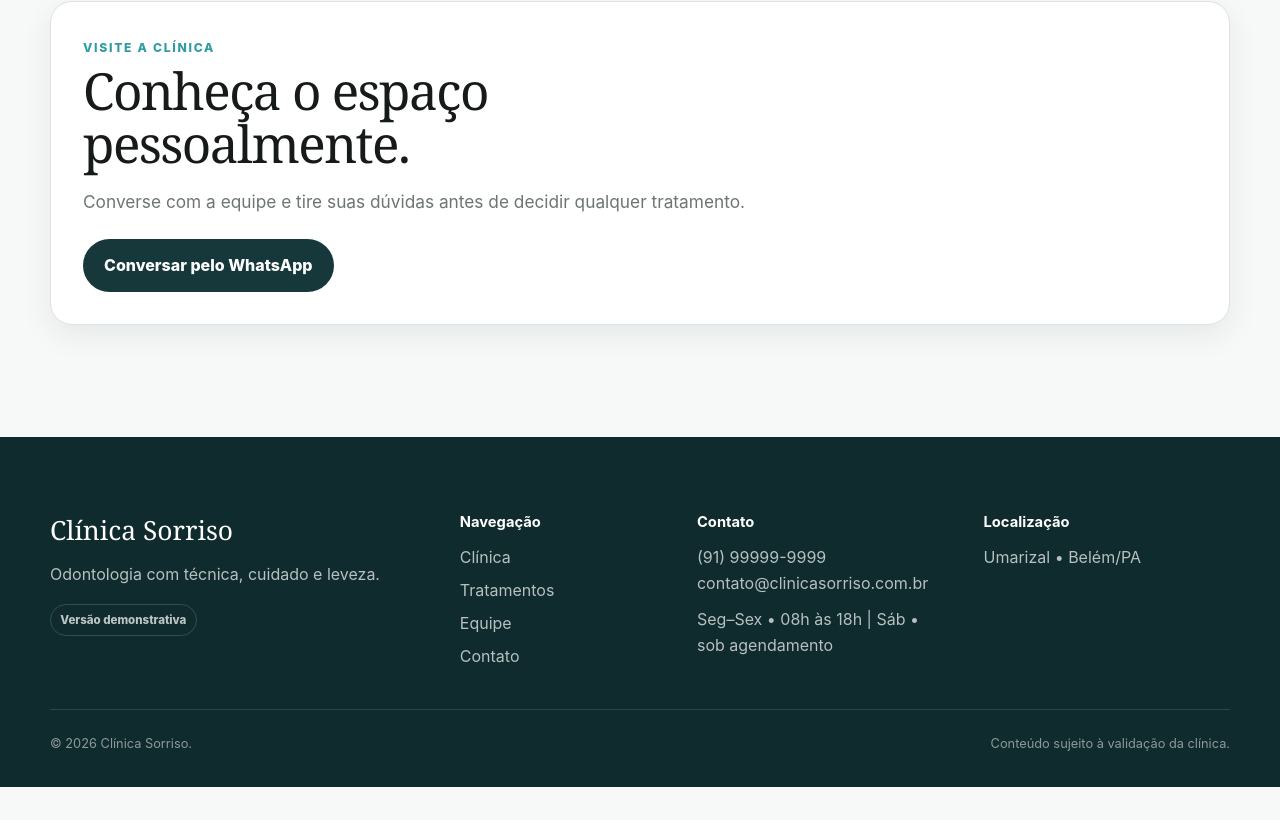
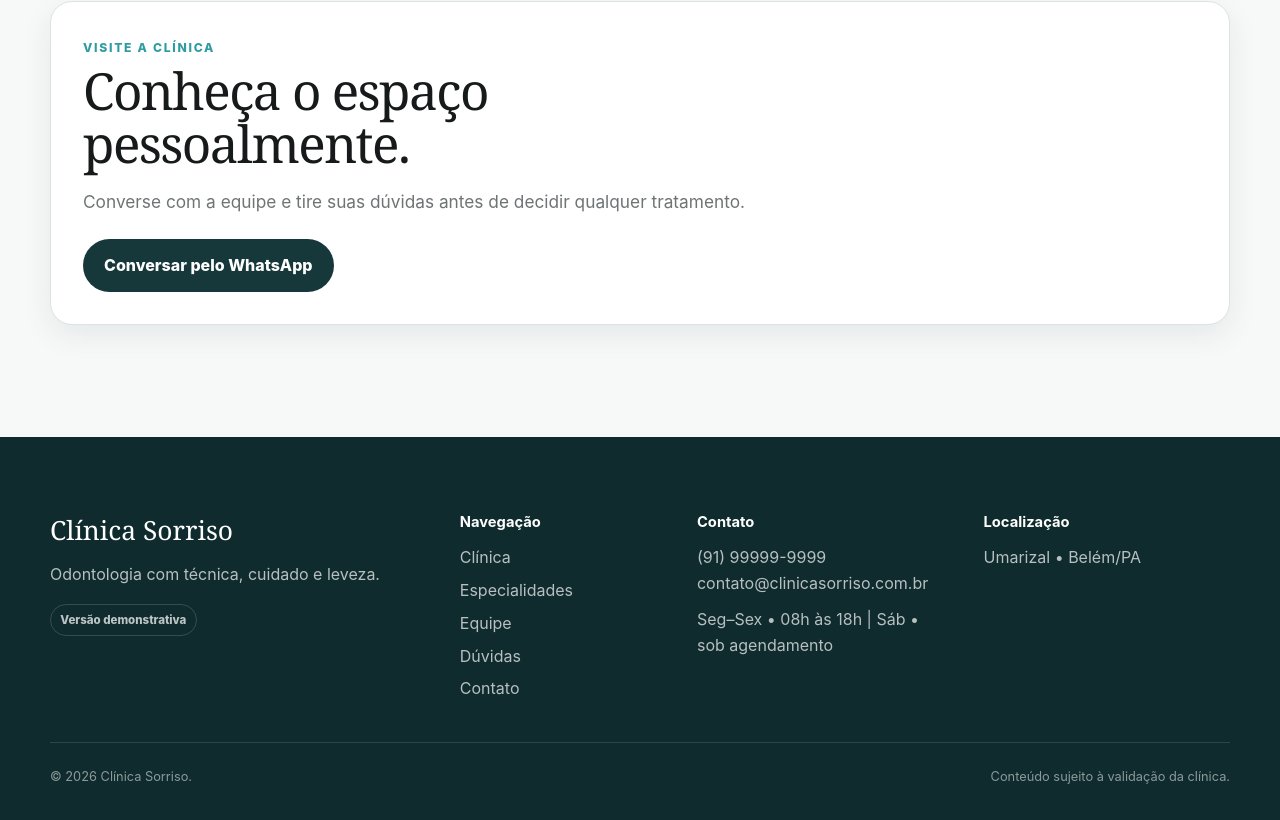
Before and after one commit to mandresoeiro/Clinica-Sorriso, a React (Vite) app: page /clinica in a window 1280 px wide. Shown: the part 1084-1904 px from the top of the page. Before the commit the page ends 1871 px from the top, so only its background shows below. Built offline with nearby package versions, Linux system fonts and the light colour scheme.

Commit message:
feat: add FAQ to footer

```diff
--- a/src/components/layout/Footer.tsx
+++ b/src/components/layout/Footer.tsx
@@ -17,8 +17,9 @@ export function Footer() {
           <strong>Navegação</strong>
           <nav className="footer__links" aria-label="Navegação do rodapé">
             <Link to={ROUTES.clinic}>Clínica</Link>
-            <Link to={ROUTES.treatments}>Tratamentos</Link>
+            <Link to={ROUTES.treatments}>Especialidades</Link>
             <Link to={ROUTES.team}>Equipe</Link>
+            <Link to={ROUTES.faq}>Dúvidas</Link>
             <Link to={ROUTES.contact}>Contato</Link>
           </nav>
         </div>
```
